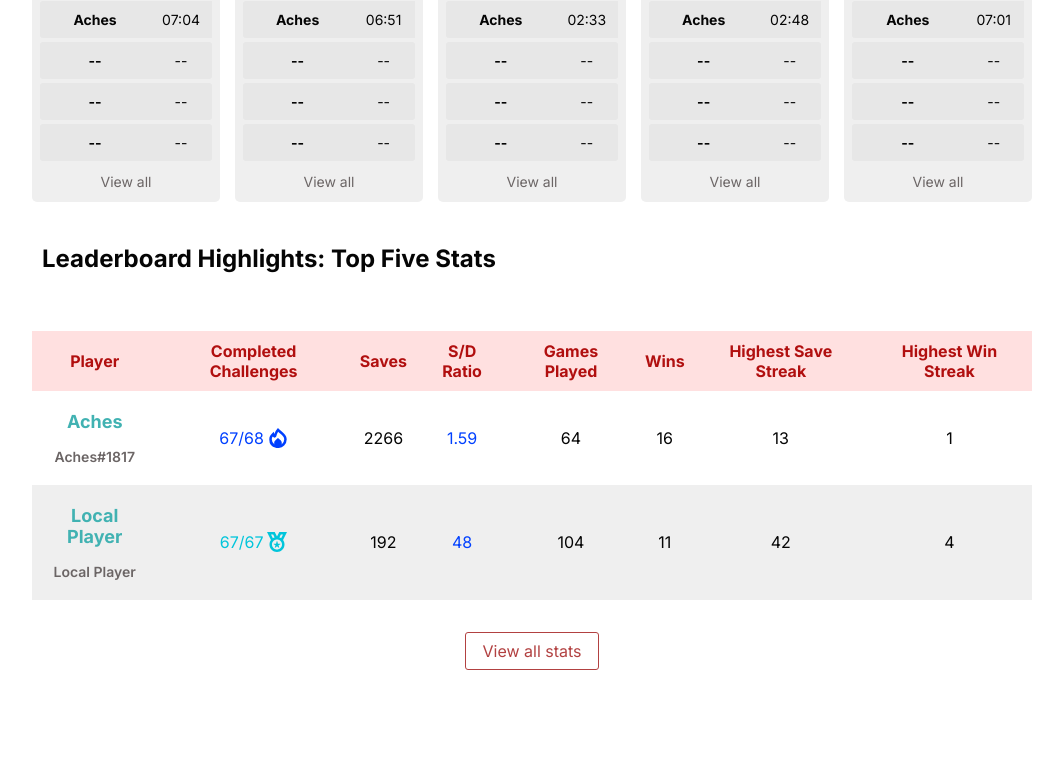
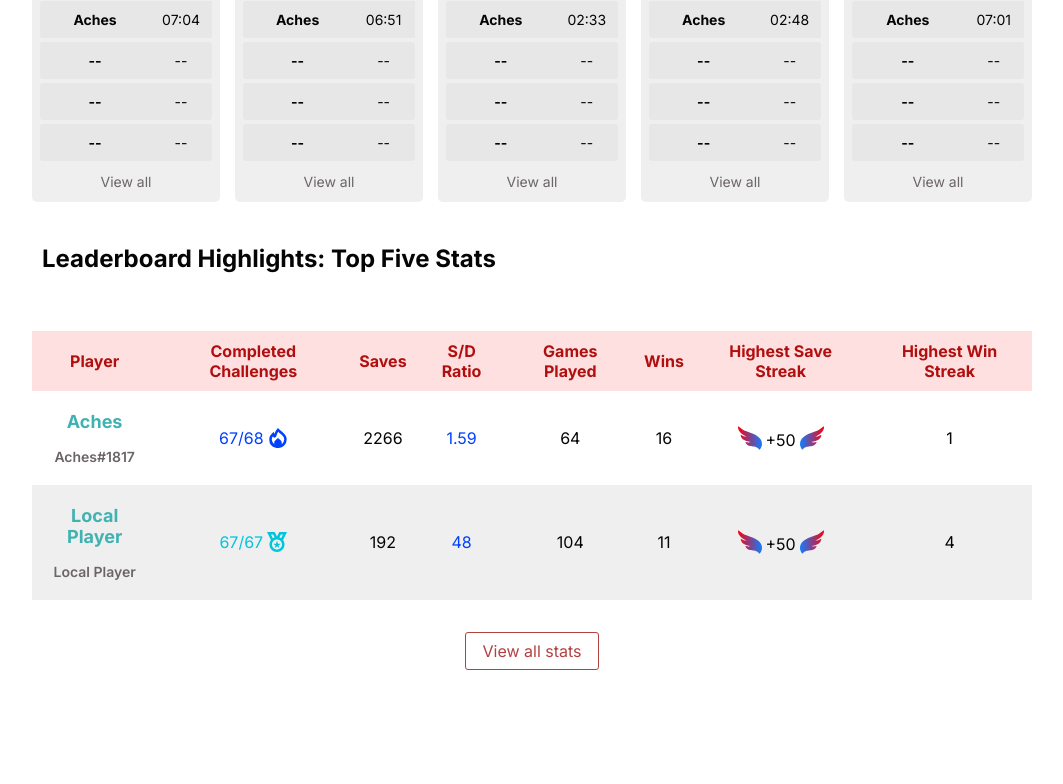
Before and after one commit to melisa-abuin/rkr-w3, a Next.js app: page /leaderboard in a window 1280 px wide. Shown: the part 980-1764 px from the top of the page, without its empty margins (108-1171 px from the left). Built offline with nearby package versions, Linux system fonts and the light colour scheme; no server answers.

Commit message:
feature #108: add wings for save streak col

```diff
--- /dev/null
+++ b/components/icons/wing/index.tsx
@@ -0,0 +1,40 @@
+import React from 'react'
+
+interface IconProps {
+  internalColor?: string
+  externalColor?: string
+  height?: number
+  flipped?: boolean
+  width?: number
+}
+
+export const Wing = ({
+  internalColor = '#000',
+  externalColor = '#000',
+  height = 100,
+  flipped = false,
+  width = 100,
+}: IconProps) => {
+  const id = Math.random()
+  return (
+    <svg
+      fill="none"
+      height={height}
+      role="img"
+      viewBox="0 0 122.88 121.46"
+      width={width}
+    >
+      <defs>
+        <linearGradient id={`gradient${id}`} x1="0%" y1="0%" x2="100%" y2="0%">
+          <stop offset="0%" stopColor={internalColor} />
+          <stop offset="100%" stopColor={externalColor} />
+        </linearGradient>
+      </defs>
+      <path
+        d="M12.35,121.46c-8.01-9.72-11.92-19.29-12.31-28.71C-0.78,73.01,10.92,58.28,28.3,47.67 c18.28-11.16,37.08-13.93,55.36-22.25C92.79,21.27,103.68,14.47,121.8,0c5.92,15.69-12.92,40.9-43.52,54.23 c9.48,0.37,19.69-2.54,30.85-9.74c-0.76,19.94-16.46,32.21-51.3,36.95c7.33,2.45,16.09,2.58,27.27-0.58 C74.33,116.81,29.9,91.06,12.35,121.46L12.35,121.46z"
+        fill={`url(#gradient${id})`}
+        transform={flipped ? 'scale(-1, 1) translate(-122.88, 0)' : 'none'}
+      />
+    </svg>
+  )
+}
--- a/components/table/components/tableData/index.tsx
+++ b/components/table/components/tableData/index.tsx
@@ -4,13 +4,15 @@ import {
   RoundStats,
   BattleTag as BattleTagI,
   Challenges as ChallengesT,
+  SaveStreak as SaveStreakI,
 } from '@/interfaces/player'
+import { secondsToSexagesimal } from '@/utils/secondsToSexagesimal'
+import { Difficulty } from '@/interfaces/difficulty'
 import BattleTag from './battleTag'
 import Tooltip from './tooltip'
 import Ratio from './ratio'
 import Challenges from './challenges'
-import { secondsToSexagesimal } from '@/utils/secondsToSexagesimal'
-import { Difficulty } from '@/interfaces/difficulty'
+import SaveStreak from './saveStreak'
 
 interface Props {
   data:
@@ -20,6 +22,7 @@ interface Props {
     | DifficultyStats
     | BattleTagI
     | ChallengesT
+    | SaveStreakI
   keyName: keyof PlayerStats
   difficultyFilter?: Difficulty | undefined
 }
@@ -33,6 +36,13 @@ const isRoundStats = (data: unknown): data is RoundStats =>
 const isBattleTag = (data: unknown): data is BattleTagI =>
   typeof data === 'object' && data !== null && 'name' in data && 'tag' in data
 
+const isSaveStreak = (data: unknown): data is SaveStreakI =>
+  typeof data === 'object' &&
+  data !== null &&
+  'highestSaveStreak' in data &&
+  'redTendrils' in data &&
+  'patrioticTendrils' in data
+
 const isChallenges = (data: unknown): data is ChallengesT =>
   Array.isArray(data) &&
   data.length === 2 &&
@@ -40,6 +50,7 @@ const isChallenges = (data: unknown): data is ChallengesT =>
   typeof data[1] === 'number'
 
 export const TableData = ({ data, keyName, difficultyFilter }: Props) => {
+  console.log(keyName)
   switch (keyName) {
     case 'saveDeathRatio':
       if (typeof data === 'number') return <Ratio ratio={data} />
@@ -51,6 +62,10 @@ export const TableData = ({ data, keyName, difficultyFilter }: Props) => {
 
     case 'battleTag':
       if (isBattleTag(data)) return <BattleTag battleTag={data} />
+      break
+
+    case 'saveStreak':
+      if (isSaveStreak(data)) return <SaveStreak saveStreak={data} />
       break
 
     case 'wins':
--- /dev/null
+++ b/components/table/components/tableData/saveStreak/index.tsx
@@ -0,0 +1,63 @@
+import React from 'react'
+import { Wing } from '@/components/icons/wing'
+import { Container } from './styled'
+import { useTheme } from '@/hooks/useTheme'
+import { SaveStreak as SaveStreakI } from '@/interfaces/player'
+
+interface Props {
+  saveStreak: SaveStreakI
+}
+
+const SaveStreak: React.FC<Props> = ({ saveStreak }) => {
+  const [theme] = useTheme()
+  const { highestSaveStreak, redTendrils, patrioticTendrils } = saveStreak
+
+  const saveStreakToShow = () => {
+    if (highestSaveStreak < 50 && patrioticTendrils) return '+50'
+    if (highestSaveStreak < 15 && redTendrils) return '+15'
+    return String(highestSaveStreak)
+  }
+
+  const getWingColors = () => {
+    if (patrioticTendrils) {
+      return {
+        internal: theme.color.patrioticTendrilsInternal,
+        external: theme.color.patrioticTendrilsExternal,
+      }
+    }
+    if (redTendrils) {
+      return {
+        internal: theme.color.redTendrilsInternal,
+        external: theme.color.redTendrilsExternal,
+      }
+    }
+    return null
+  }
+
+  const wingColors = getWingColors()
+
+  return (
+    <Container>
+      {wingColors && (
+        <Wing
+          internalColor={wingColors.internal}
+          externalColor={wingColors.external}
+          height={24}
+          flipped
+          width={24}
+        />
+      )}
+      {saveStreakToShow()}
+      {wingColors && (
+        <Wing
+          internalColor={wingColors.internal}
+          externalColor={wingColors.external}
+          height={24}
+          width={24}
+        />
+      )}
+    </Container>
+  )
+}
+
+export default SaveStreak
--- /dev/null
+++ b/components/table/components/tableData/saveStreak/styled.ts
@@ -0,0 +1,9 @@
+import styled from 'styled-components'
+
+export const Container = styled.div`
+  align-items: flex-end;
+  display: flex;
+  flex-direction: row;
+  gap: 4px;
+  justify-content: center;
+`
--- a/constants/index.ts
+++ b/constants/index.ts
@@ -115,7 +115,7 @@ export const statsColumns: { title: string; key: keyof PlayerStats }[] = [
   { title: 'S/D Ratio', key: 'saveDeathRatio' },
   { title: 'Games Played', key: 'gamesPlayed' },
   { title: 'Wins', key: 'wins' },
-  { title: 'Highest Save Streak', key: 'highestSaveStreak' },
+  { title: 'Highest Save Streak', key: 'saveStreak' },
   { title: 'Highest Win Streak', key: 'highestWinStreak' },
 ]
 
--- a/pages/api/scoreboard/index.ts
+++ b/pages/api/scoreboard/index.ts
@@ -45,7 +45,11 @@ export default async function handler(_: NextApiRequest, res: NextApiResponse) {
 
       playerStats.saves = GameStats.Saves
       playerStats.highestWinStreak = GameStats.HighestWinStreak
-      playerStats.highestSaveStreak = GameStats.HighestSaveStreak
+      playerStats.saveStreak = {
+        highestSaveStreak: GameStats.HighestSaveStreak,
+        redTendrils: !!GameAwards.RedTendrils,
+        patrioticTendrils: !!GameAwards.PatrioticTendrils,
+      }
 
       playerStats['battleTag'] = {
         name: PlayerName?.split('#')[0] || '',
@@ -94,8 +98,9 @@ export default async function handler(_: NextApiRequest, res: NextApiResponse) {
       leaderboard: {
         stats: [
           {
-            category: 'Win Rate',
-            data: findTopFive(formattedData, 'winRate'),
+            category: 'Win Streak',
+            data: findTopFive(formattedData, 'highestWinStreak'),
+            key: 'highestWinStreak',
           },
           {
             category: 'Saves',
--- a/pages/api/stats/index.ts
+++ b/pages/api/stats/index.ts
@@ -45,7 +45,11 @@ export default async function handler(
 
       playerStats.saves = GameStats.Saves
       playerStats.highestWinStreak = GameStats.HighestWinStreak
-      playerStats.highestSaveStreak = GameStats.HighestSaveStreak
+      playerStats.saveStreak = {
+        highestSaveStreak: GameStats.HighestSaveStreak,
+        redTendrils: !!GameAwards.RedTendrils,
+        patrioticTendrils: !!GameAwards.PatrioticTendrils,
+      }
 
       playerStats['battleTag'] = {
         name: PlayerName?.split('#')[0] || '',
```
Also changed, not shown: interfaces/player/index.ts (+7 -1 lines), 1 other file (tests, documents, lock files or other folders).
